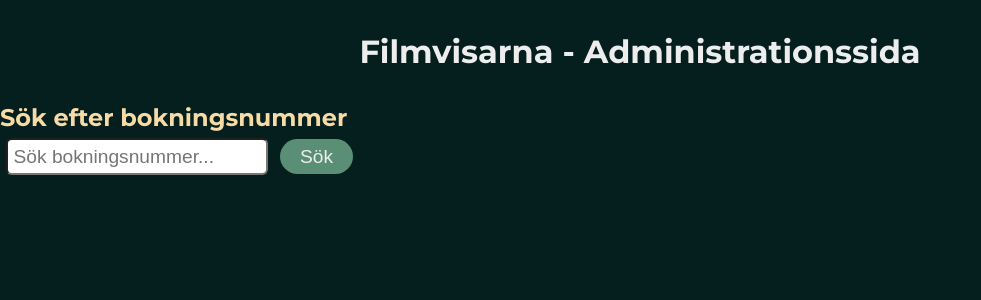
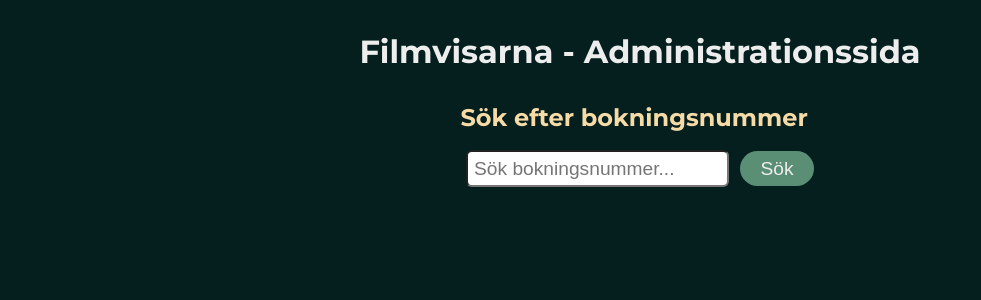
Before and after one commit to j-carlander/Filmvisarna, a React (Vite) app: page /admin in a window 1280 px wide. Shown: the top 300 px of the page, without its empty margins (0-981 px from the left). Built offline with nearby package versions, Linux system fonts and the light colour scheme.

Commit message:
admin page styling
Co-authored-by: Filip <filip.blomqvist.fkb@hotmail.com>
Co-authored-by: Daniella <daniella.karlen@gmail.com>
Co-authored-by: Mohamed <mohamadalihassan99@outlook.com>
Co-authored-by: Emelie <emelie_johansen@hotmail.com>
Co-authored-by: Lucas <lucasbjornerikmagnusson@hotmail.com>

```diff
--- a/src/components/AdminDisplayBooking/AdminDisplayBooking.jsx
+++ b/src/components/AdminDisplayBooking/AdminDisplayBooking.jsx
@@ -27,10 +27,10 @@ export function AdminDisplayBooking({ result }) {
   }
 
   return (
-    <article>
+    <article className="admin-display-flex-container">
       <h2>Resultat för bokingsnummer: {result.bookingNumber}</h2>
       <p>Antal biljetter: {formatTickets(result.tickets)[1]}</p>
-      <div className="admin-display-flex-container">
+      <div>
         {formatTickets(result.tickets)[0].map((ticket) => (
           <AdminDisplayTicket
             ticket={ticket}
--- a/src/components/AdminDisplayBooking/_AdminDisplayBooking.scss
+++ b/src/components/AdminDisplayBooking/_AdminDisplayBooking.scss
@@ -1,8 +1,9 @@
 @use "../../Sass/abstract/variables" as *;
 
 .admin-display-flex-container {
+  margin-top: 2em;
   display: flex;
   flex-direction: column;
   align-items: center;
-  gap: 0.5em;
+  gap: 1.5em;
 }
--- a/src/components/AdminDisplayTicket/_AdminDisplayTicket.scss
+++ b/src/components/AdminDisplayTicket/_AdminDisplayTicket.scss
@@ -6,6 +6,7 @@
   justify-content: center;
   align-items: start;
   gap: 0.3em;
+  margin-bottom: 0.3em;
 
   width: 20em;
   height: 5em;
--- a/src/pages/AdminPage/_AdminPage.scss
+++ b/src/pages/AdminPage/_AdminPage.scss
@@ -2,10 +2,17 @@
 
 .admin-page-header {
   margin-bottom: 1em;
+  display: flex;
+  flex-direction: column;
+  align-items: center;
 }
 
 .admin-page-title {
   padding: 1em;
+}
+
+.admin-page-search-title {
+  margin-bottom: 0.5em;
 }
 
 .admin-page-search-btn,
--- a/src/stylesheet/main.css
+++ b/src/stylesheet/main.css
@@ -1021,10 +1021,17 @@ button {
 
 .admin-page-header {
   margin-bottom: 1em;
+  display: flex;
+  flex-direction: column;
+  align-items: center;
 }
 
 .admin-page-title {
   padding: 1em;
+}
+
+.admin-page-search-title {
+  margin-bottom: 0.5em;
 }
 
 .admin-page-search-btn,
@@ -1072,6 +1079,7 @@ button {
   justify-content: center;
   align-items: start;
   gap: 0.3em;
+  margin-bottom: 0.3em;
   width: 20em;
   height: 5em;
   padding-left: 0.3em;
@@ -1079,10 +1087,11 @@ button {
 }
 
 .admin-display-flex-container {
+  margin-top: 2em;
   display: flex;
   flex-direction: column;
   align-items: center;
-  gap: 0.5em;
+  gap: 1.5em;
 }
 
 .bookconfirm-wrapper {
```
Also changed, not shown: 1 other file (tests, documents, lock files or other folders).
